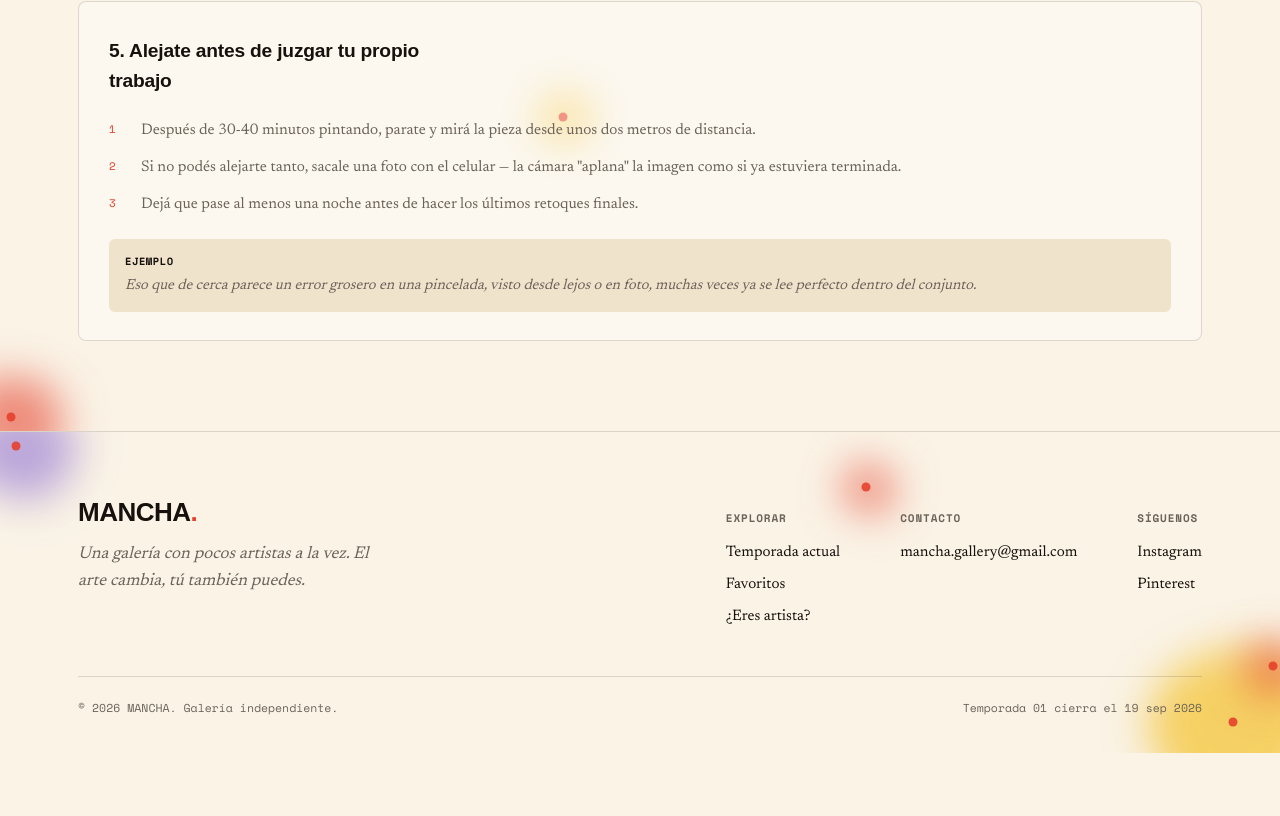
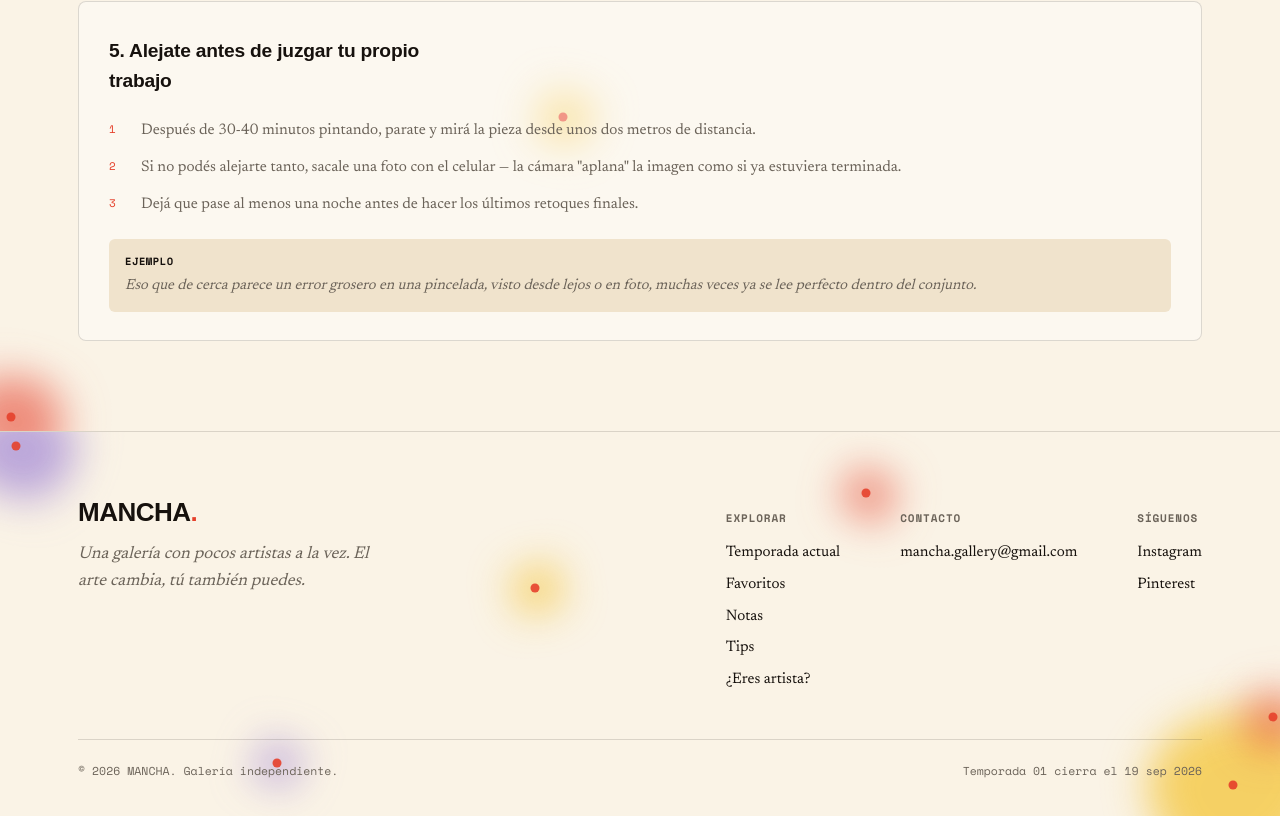
Before and after one commit to juanzuluaga42/mancha-app, a Next.js app: page / in a window 1280 px wide. Shown: the part 4903-5719 px from the top of the page. Before the commit the page ends 5656 px from the top, so only its background shows below. Built offline with nearby package versions, Linux system fonts and the light colour scheme; no server answers; the database is empty; a web font is replaced by a local one.

Commit message:
Update Footer.js

```diff
--- a/components/Footer.js
+++ b/components/Footer.js
@@ -8,6 +8,8 @@ export default function Footer() {
       <Splat width="110px" height="95px" top="-30px" left="-35px" color="lilac" rotate={16} radius="r2" />
       <Splat width="60px" height="55px" bottom="18%" right="-25px" color="red" rotate={-8} radius="r3" />
       <Splat width="55px" height="50px" top="10%" right="30%" color="red" rotate={12} radius="r4" />
+      <Splat width="50px" height="46px" top="35%" left="40%" color="yellow" rotate={-10} radius="r2" />
+      <Splat width="45px" height="42px" bottom="8%" left="20%" color="lilac" rotate={14} radius="r3" />
       <div className="wrap">
         <div className="footer-top">
           <div className="footer-brand">
@@ -19,6 +21,8 @@ export default function Footer() {
               <h5>Explorar</h5>
               <Link href="/#artistas">Temporada actual</Link>
               <Link href="/#favoritos">Favoritos</Link>
+              <Link href="/#notas">Notas</Link>
+              <Link href="/#tips">Tips</Link>
               <Link href="/postular">¿Eres artista?</Link>
             </div>
             <div className="footer-col">
```
